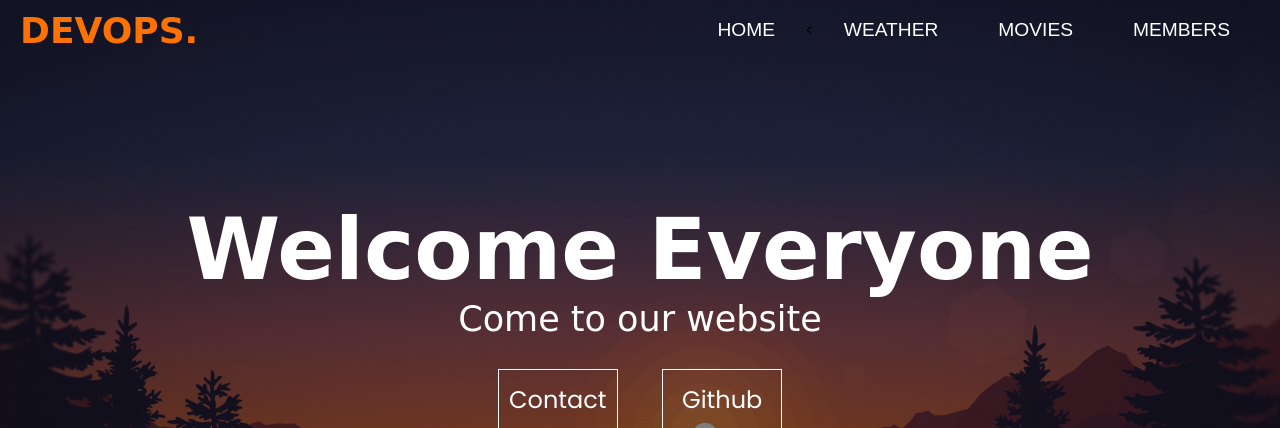
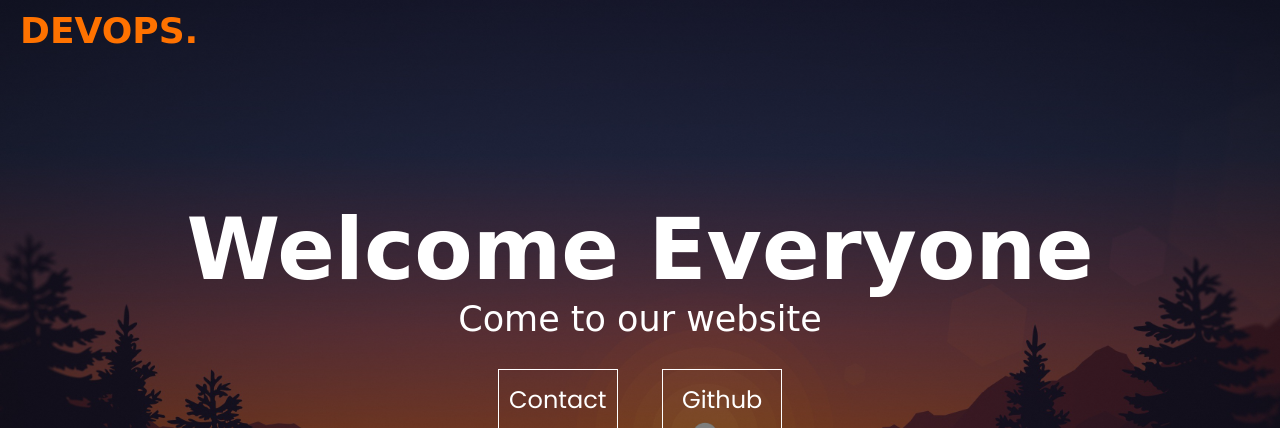
Before and after one commit to thinhbo19/simple-app, a PHP site: page / in a window 1280 px wide. Shown: the top 428 px of the page. Run offline with PHP 8.4, Linux system fonts and the light colour scheme.

Commit message:
test99999

```diff
--- a/index.php
+++ b/index.php
@@ -16,15 +16,14 @@
         <div class="logo">
             <h2 id="logomain" class="logomain">DEVOPS.</h2>
         </div>
-        <nav class="navbar">
+        <!-- <nav class="navbar">
             <ul>
                 <li><a href="#" id="reloadLink">HOME</a></li>
-                < <li><a href="./component/weather.php">WEATHER</a> </li>
-                    <li><a href="#">MOVIES</a></li>
-                    <!-- <li><a href="#">THỜI TIẾT</a></li> -->
-                    <li><a href="./component/member.php">MEMBERS</a></li>
+                <li><a href="./component/weather.php">WEATHER</a> </li>
+                <li><a href="#">MOVIES</a></li>
+                <li><a href="./component/member.php">MEMBERS</a></li>
             </ul>
-        </nav>
+        </nav> -->
     </header>
 
     <div class="container">
```
